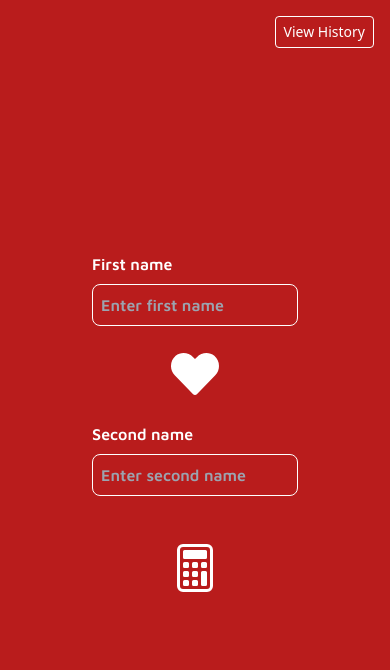
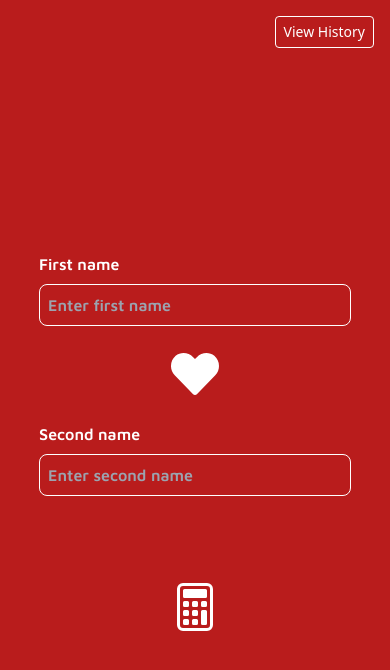
Before and after one commit to Generalsoi/loveCalculator, a React (Create React App) app: page /calculator in a window 390 px wide. Shown: the top 670 px of the page. Built offline with nearby package versions, Linux system fonts and the light colour scheme.

Commit message:
completed the love calculator project

```diff
--- a/src/routes/calculator.jsx
+++ b/src/routes/calculator.jsx
@@ -55,8 +55,8 @@ export const Calculator = ({ createHistory, cache, addToCache }) => {
           View History
         </button>
       </Link>
-      <div className="flex flex-col md:flex-row md:items-end items-center text-white font-maven gap-6">
-        <div className="flex flex-col gap-2">
+      <div className="flex flex-col md:flex-row items-center md:items-end w-full md:w-auto text-white font-maven gap-6 p-[10%] md:p-0">
+        <div className="flex flex-col gap-2 w-full">
           <label htmlFor="yourName">First name</label>
           <input
             type="text"
@@ -71,7 +71,7 @@ export const Calculator = ({ createHistory, cache, addToCache }) => {
           <HeartIcon computedWidth={48} />
         </div>
 
-        <div className="flex flex-col gap-2">
+        <div className="flex flex-col gap-2 w-full">
           <label htmlFor="soulMateName">Second name</label>
           <input
             type="text"
--- a/src/routes/history.jsx
+++ b/src/routes/history.jsx
@@ -11,6 +11,7 @@ export const History = ({ history }) => {
         </button>
       </Link>
       <h1 className="font-bold text-3xl uppercase">History</h1>
+      <div className="w-full overflow-y-scroll flex flex-col items-center ">
         {history.map((content, index) => (
           <div
             key={index}
@@ -26,5 +27,6 @@ export const History = ({ history }) => {
           </div>
         ))}
       </div>
+    </div>
   );
 };
```
Lines whose indentation alone changed are shown as unchanged.
